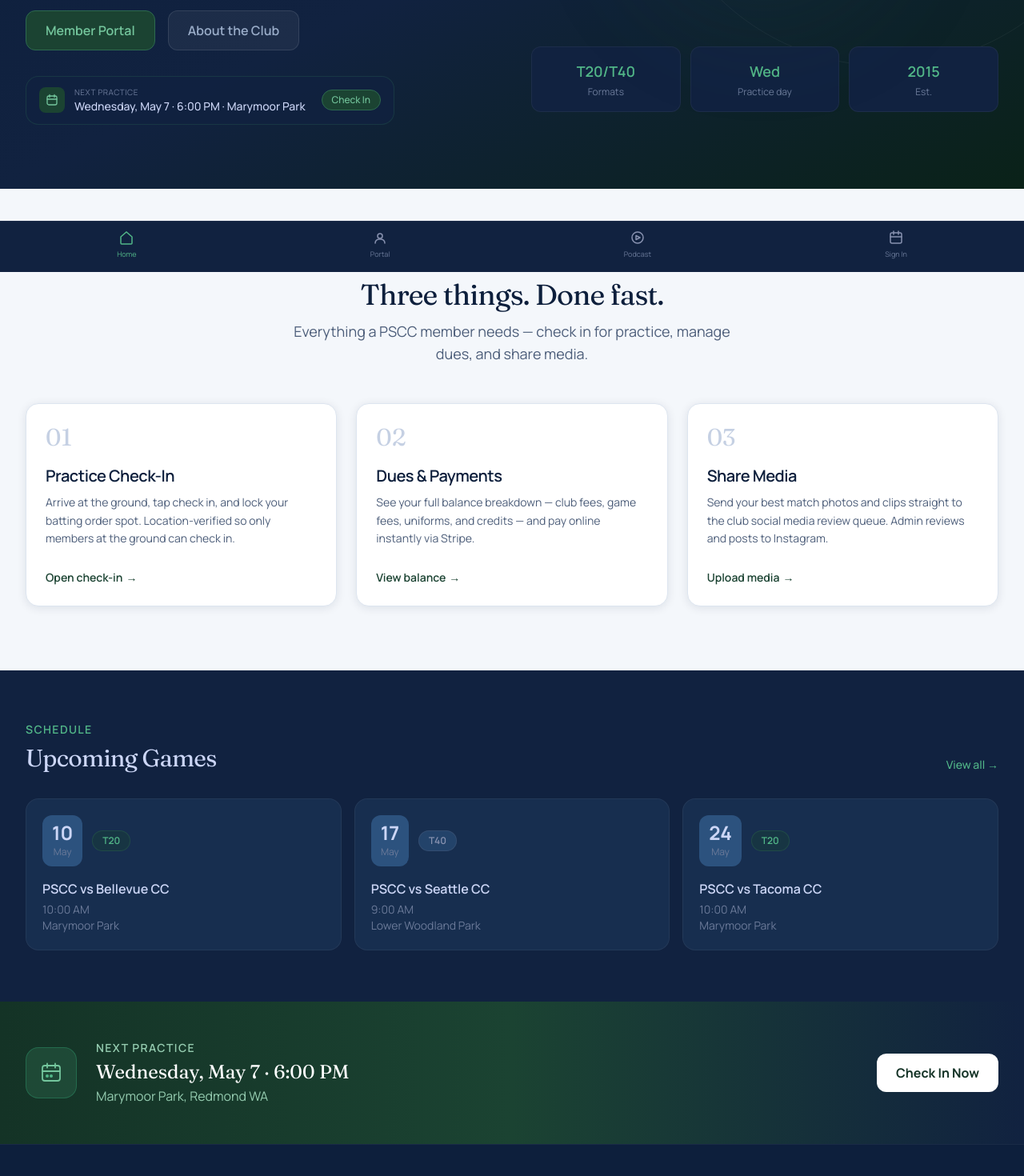
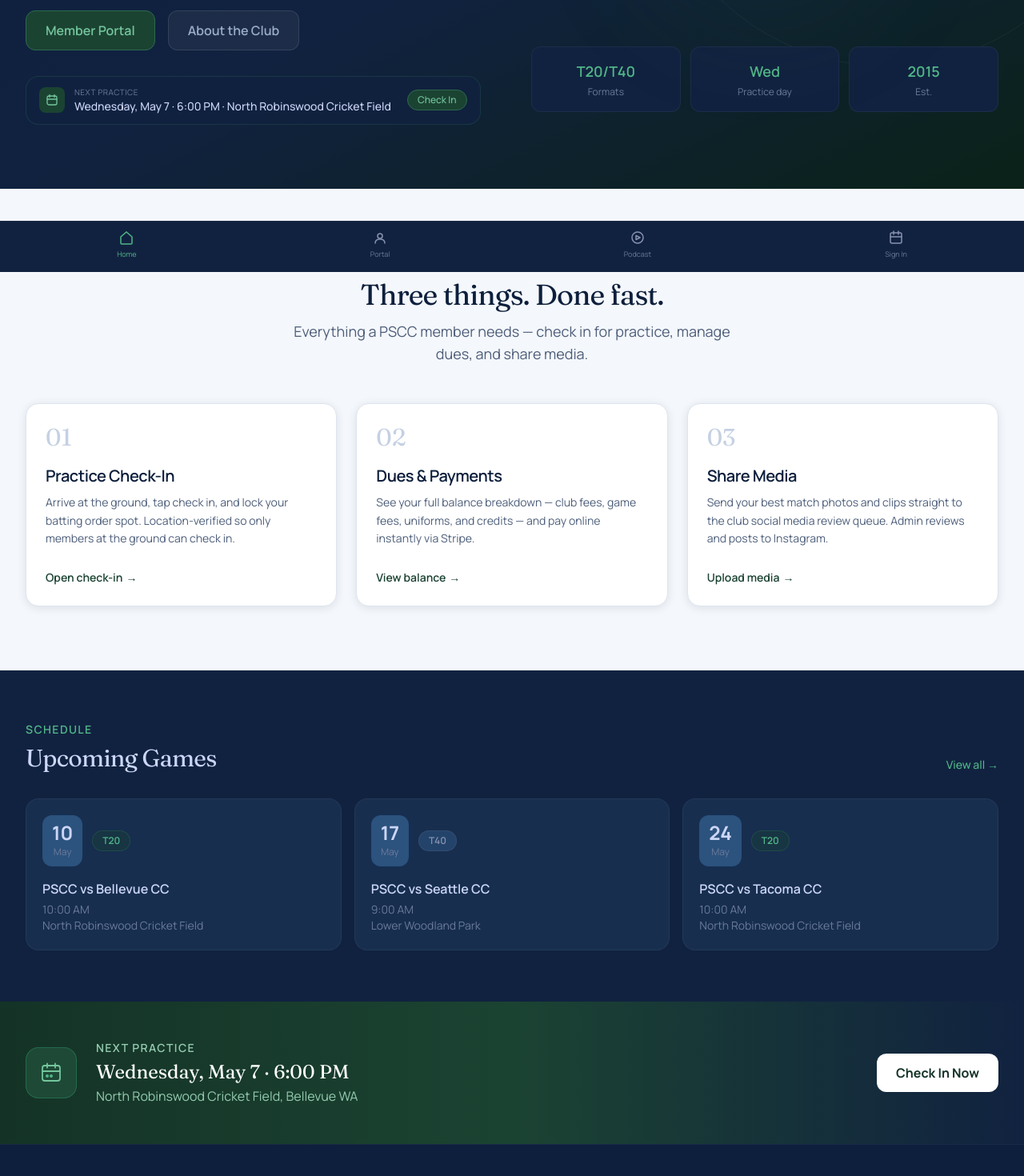
Before and after one commit to faheeds/PSCC, a Next.js app: page / in a window 1280 px wide. Shown: the part 460-1930 px from the top of the page at 80% size. Built offline with nearby package versions, Linux system fonts and the light colour scheme; grey boxes are pictures that could not be loaded.

Commit message:
fix: add Admin Portal link + update ground to North Robinswood Cricket Field

```diff
--- a/app/page.tsx
+++ b/app/page.tsx
@@ -4,9 +4,9 @@ import { ClubLogo } from "@/components/club-logo";
 import { BottomNav } from "@/components/site-header";
 
 const upcomingGames = [
-  { day: "10", month: "May", opponent: "Bellevue CC", venue: "Marymoor Park", time: "10:00 AM", format: "T20" },
+  { day: "10", month: "May", opponent: "Bellevue CC", venue: "North Robinswood Cricket Field", time: "10:00 AM", format: "T20" },
   { day: "17", month: "May", opponent: "Seattle CC", venue: "Lower Woodland Park", time: "9:00 AM", format: "T40" },
-  { day: "24", month: "May", opponent: "Tacoma CC", venue: "Marymoor Park", time: "10:00 AM", format: "T20" },
+  { day: "24", month: "May", opponent: "Tacoma CC", venue: "North Robinswood Cricket Field", time: "10:00 AM", format: "T20" },
 ];
 
 const memberActions = [
@@ -55,6 +55,7 @@ export default function HomePage() {
           <Link href="/about" className="text-navy-300 text-sm hover:text-navy-100 no-underline transition">About</Link>
           <Link href="/podcast" className="text-navy-300 text-sm hover:text-navy-100 no-underline transition">Podcast</Link>
           <Link href="/contact" className="text-navy-300 text-sm hover:text-navy-100 no-underline transition">Contact</Link>
+          <Link href="/admin/dashboard" className="text-navy-400 text-sm hover:text-navy-200 no-underline transition border-l border-white/10 pl-6">Admin Portal</Link>
           <Link href="/account/sign-in" className="bg-forest-700 text-mint text-sm px-4 py-2 rounded-lg border border-forest-600 no-underline font-medium hover:bg-forest-600 transition">
             Member Portal
           </Link>
@@ -116,7 +117,7 @@ export default function HomePage() {
               </div>
               <div>
                 <p className="text-[10px] text-navy-400 uppercase tracking-wider">Next Practice</p>
-                <p className="text-navy-100 text-sm font-medium">Wednesday, May 7 · 6:00 PM · Marymoor Park</p>
+                <p className="text-navy-100 text-sm font-medium">Wednesday, May 7 · 6:00 PM · North Robinswood Cricket Field</p>
               </div>
               <Link href="/account" className="ml-2 bg-forest-700 border border-forest-600 rounded-full px-3 py-1 text-mint text-xs font-medium no-underline hover:bg-forest-600 transition">
                 Check In
@@ -160,7 +161,7 @@ export default function HomePage() {
             Match Day
           </span>
           <p className="text-navy-100 text-sm font-medium">PSCC vs Eastside CC — T20</p>
-          <p className="text-navy-400 text-xs mt-0.5">Apr 20, 2026 · Marymoor Park</p>
+          <p className="text-navy-400 text-xs mt-0.5">Apr 20, 2026 · North Robinswood Cricket Field</p>
         </div>
         <div className="absolute bottom-4 right-4 flex gap-1.5 items-center">
           <div className="w-4 h-1.5 rounded-full bg-sage"/>
@@ -181,7 +182,7 @@ export default function HomePage() {
             </div>
             <div className="flex-1 min-w-0">
               <p className="text-navy-100 text-sm font-medium">Wednesday Session</p>
-              <p className="text-navy-400 text-xs mt-0.5">6:00 PM · Marymoor Park, Redmond</p>
+              <p className="text-navy-400 text-xs mt-0.5">6:00 PM · North Robinswood Cricket Field, Bellevue</p>
             </div>
             <Link href="/account" className="bg-forest-700 border border-forest-600 rounded-full px-3 py-1.5 text-mint text-xs font-medium no-underline flex-shrink-0">
               Check In
@@ -301,7 +302,7 @@ export default function HomePage() {
             <div>
               <p className="text-forest-200 text-sm uppercase tracking-widest font-semibold mb-1">Next Practice</p>
               <p className="text-white text-2xl font-display">Wednesday, May 7 · 6:00 PM</p>
-              <p className="text-forest-200 mt-0.5">Marymoor Park, Redmond WA</p>
+              <p className="text-forest-200 mt-0.5">North Robinswood Cricket Field, Bellevue WA</p>
             </div>
           </div>
           <Link href="/account" className="bg-white text-forest-800 px-6 py-3 rounded-xl font-bold text-base no-underline hover:bg-forest-50 transition">
```
